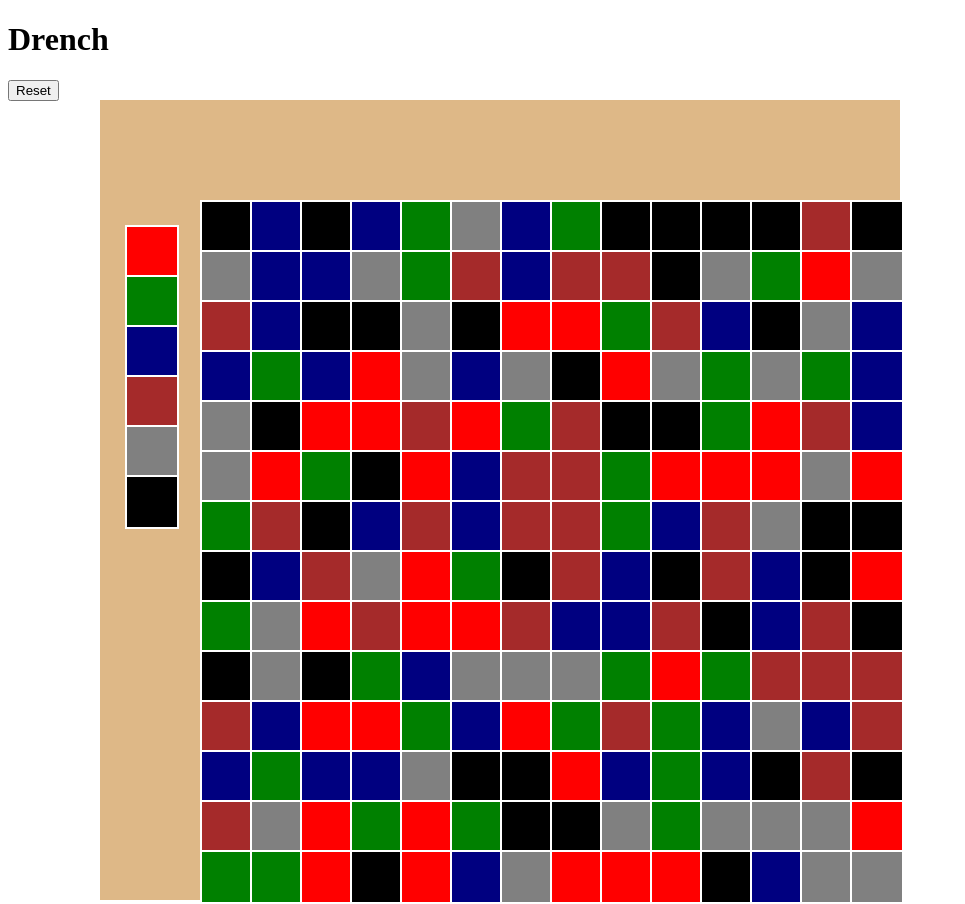
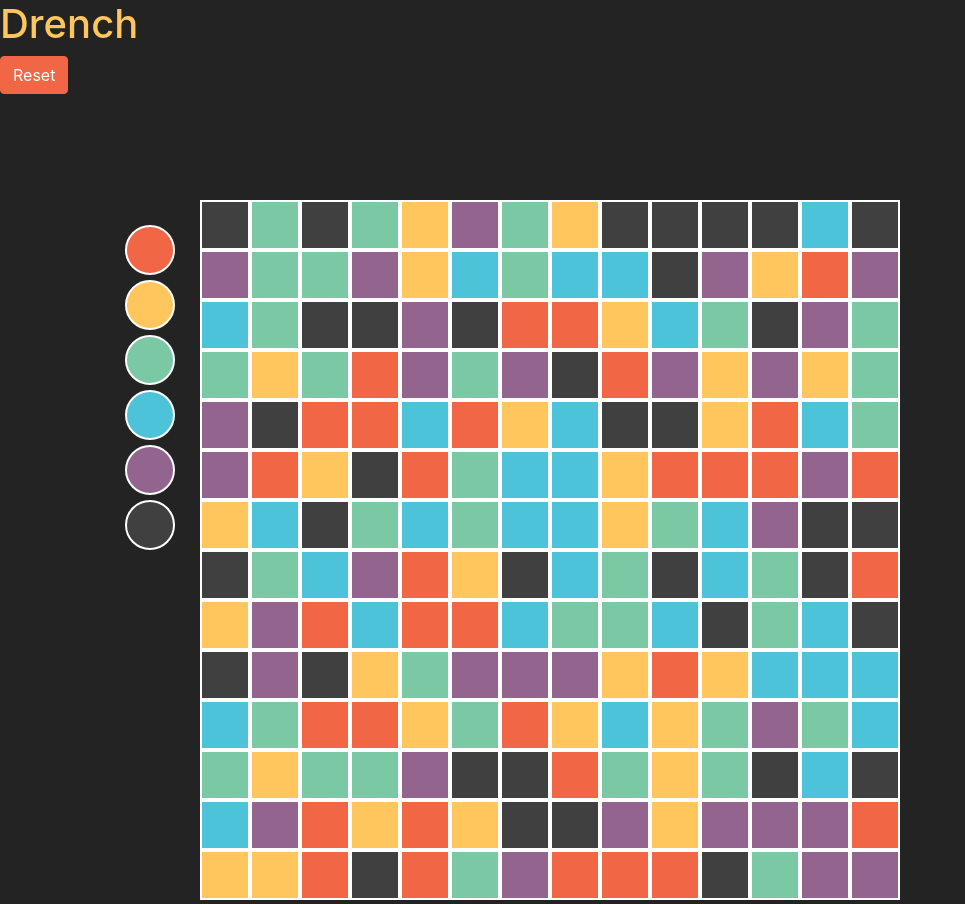
Before and after one commit to mstamle/drench, a website: page src/index.html in a window 1280 px wide. Shown: the whole page, without its empty margins (0-965 px from the left). Drawn offline with nearby package versions, Linux system fonts and the light colour scheme; files that its build step writes are made by us from their sources.

Commit message:
Graphic updated

```diff
--- a/src/index.html
+++ b/src/index.html
@@ -12,7 +12,7 @@
 
     <h1>Drench</h1>
 
-    <button id="reset">Reset</button>
+    <button id="reset" class="btn btn-primary">Reset</button>
     <div id="canvas">
         <div id="c1" class="box color1"></div>
         <div id="c2" class="box color2"></div>
--- a/src/scss/_base.scss
+++ b/src/scss/_base.scss
@@ -1,3 +1,7 @@
+body {
+    background-color: #232323;
+    color: #FFC65D;
+}
 .box {
     display: block;
     position: absolute;
@@ -15,6 +19,7 @@
 #c6 {
     left: 25px;
     position: absolute;
+    border-radius: 50%;
 }
 
 #c1 {
@@ -22,23 +27,23 @@
 }
 
 #c2 {
-    top: 175px;
+    top: 180px;
 }
 
 #c3 {
-    top: 225px;
+    top: 235px;
 }
 
 #c4 {
-    top: 275px;
+    top: 290px;
 }
 
 #c5 {
-    top: 325px;
+    top: 345px;
 }
 
 #c6 {
-    top: 375px;
+    top: 400px;
 }
 
 #canvas {
@@ -48,27 +53,27 @@
     top: 100px;
     width: 800px;
     height: 800px;
-    background-color: burlywood;
+    background-color: #232323;
 }
 
 .color1 {
-    background-color: red;
+    background-color: #F16745;
 }
 
 .color2  {
-    background-color: green;
+    background-color: #FFC65D;
 }
 .color3 {
-    background-color: navy;
+    background-color: #7BC8A4;
 }
 .color4 {
-    background-color: brown;
+    background-color: #4CC3D9;
 }
 .color5 {
-    background-color: gray;
+    background-color: #93648D;
 }
 .color6 {
-    background-color: black;
+    background-color: #404040;
 }
 
 .x100 {
--- a/src/scss/_custom-bootstrap-variables.scss
+++ b/src/scss/_custom-bootstrap-variables.scss
@@ -75,7 +75,7 @@
     //   "gray-dark":  $gray-800
     // ), $colors);
 
-    $primary:      #c6c6c7 !global;
+    $primary:      #F16745 !global;
     $secondary:     #F8F9FA !global;
     $success:       #B8BEC4!global;
     // $info:          $cyan !global;
--- a/src/scss/index.scss
+++ b/src/scss/index.scss
@@ -10,41 +10,41 @@
 @import "base";
 @import "custom-bootstrap-variables"; // custom variables
 
-// @import "./node_modules/bootstrap/scss/functions";
-// @import "./node_modules/bootstrap/scss/variables";
-// @import "./node_modules/bootstrap/scss/mixins";
-// @import "./node_modules/bootstrap/scss/root";
-// @import "./node_modules/bootstrap/scss/print";
-// @import "./node_modules/bootstrap/scss/reboot";
-// @import "./node_modules/bootstrap/scss/type";
-// @import "./node_modules/bootstrap/scss/images";
-// @import "./node_modules/bootstrap/scss/code";
-// @import "./node_modules/bootstrap/scss/grid";
-// @import "./node_modules/bootstrap/scss/tables";
-// @import "./node_modules/bootstrap/scss/forms";
-// @import "./node_modules/bootstrap/scss/buttons";
-// @import "./node_modules/bootstrap/scss/transitions";
-// @import "./node_modules/bootstrap/scss/dropdown";
-// @import "./node_modules/bootstrap/scss/button-group";
-// @import "./node_modules/bootstrap/scss/input-group";
-// @import "./node_modules/bootstrap/scss/custom-forms";
-// @import "./node_modules/bootstrap/scss/nav";
-// @import "./node_modules/bootstrap/scss/navbar";
-// @import "./node_modules/bootstrap/scss/card";
-// @import "./node_modules/bootstrap/scss/breadcrumb";
-// @import "./node_modules/bootstrap/scss/pagination";
-// @import "./node_modules/bootstrap/scss/badge";
-// @import "./node_modules/bootstrap/scss/jumbotron";
-// @import "./node_modules/bootstrap/scss/alert";
-// @import "./node_modules/bootstrap/scss/progress";
-// @import "./node_modules/bootstrap/scss/media";
-// @import "./node_modules/bootstrap/scss/list-group";
-// @import "./node_modules/bootstrap/scss/close";
-// @import "./node_modules/bootstrap/scss/modal";
-// @import "./node_modules/bootstrap/scss/tooltip";
-// @import "./node_modules/bootstrap/scss/popover";
-// @import "./node_modules/bootstrap/scss/carousel";
-// @import "./node_modules/bootstrap/scss/utilities";
+@import "./node_modules/bootstrap/scss/functions";
+@import "./node_modules/bootstrap/scss/variables";
+@import "./node_modules/bootstrap/scss/mixins";
+@import "./node_modules/bootstrap/scss/root";
+@import "./node_modules/bootstrap/scss/print";
+@import "./node_modules/bootstrap/scss/reboot";
+@import "./node_modules/bootstrap/scss/type";
+@import "./node_modules/bootstrap/scss/images";
+@import "./node_modules/bootstrap/scss/code";
+@import "./node_modules/bootstrap/scss/grid";
+@import "./node_modules/bootstrap/scss/tables";
+@import "./node_modules/bootstrap/scss/forms";
+@import "./node_modules/bootstrap/scss/buttons";
+@import "./node_modules/bootstrap/scss/transitions";
+@import "./node_modules/bootstrap/scss/dropdown";
+@import "./node_modules/bootstrap/scss/button-group";
+@import "./node_modules/bootstrap/scss/input-group";
+@import "./node_modules/bootstrap/scss/custom-forms";
+@import "./node_modules/bootstrap/scss/nav";
+@import "./node_modules/bootstrap/scss/navbar";
+@import "./node_modules/bootstrap/scss/card";
+@import "./node_modules/bootstrap/scss/breadcrumb";
+@import "./node_modules/bootstrap/scss/pagination";
+@import "./node_modules/bootstrap/scss/badge";
+@import "./node_modules/bootstrap/scss/jumbotron";
+@import "./node_modules/bootstrap/scss/alert";
+@import "./node_modules/bootstrap/scss/progress";
+@import "./node_modules/bootstrap/scss/media";
+@import "./node_modules/bootstrap/scss/list-group";
+@import "./node_modules/bootstrap/scss/close";
+@import "./node_modules/bootstrap/scss/modal";
+@import "./node_modules/bootstrap/scss/tooltip";
+@import "./node_modules/bootstrap/scss/popover";
+@import "./node_modules/bootstrap/scss/carousel";
+@import "./node_modules/bootstrap/scss/utilities";
 
-// // own styles (feel free to add more)
-// @import "base";
+// own styles (feel free to add more)
+@import "base";
```
